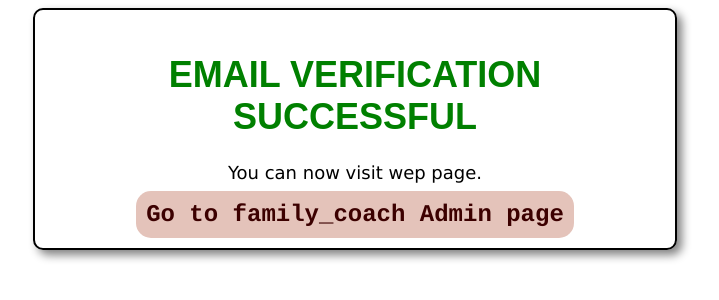
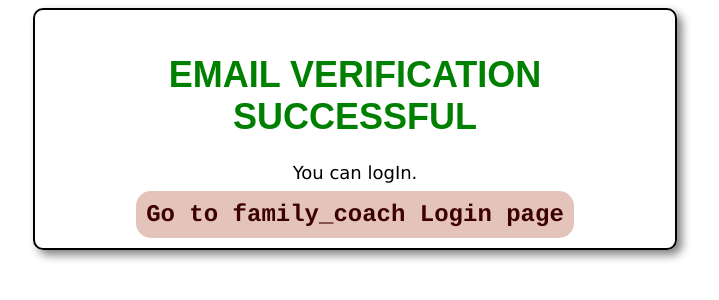
Before and after one commit to Iryna-Artymuk/family_coach_backend, a website: page public/successAdmin.html in a window 1280 px wide. Shown: the whole page, without its empty margins (285-1004 px from the left). Drawn offline with Linux system fonts and the light colour scheme.

Commit message:
modify successAdmin html

```diff
--- a/public/successAdmin.html
+++ b/public/successAdmin.html
@@ -46,9 +46,9 @@
   <body>
     <div class="container">
       <h1>Email verification successful</h1>
-      <p>You can now visit wep page.</p>
-      <a href="https://family-coach.vercel.app/admin"
-        >Go to family_coach Admin page</a
+      <p>You can logIn.</p>
+      <a href="https://family-coach.vercel.app/admin/login"
+        >Go to family_coach Login page</a
       >
     </div>
   </body>
```
